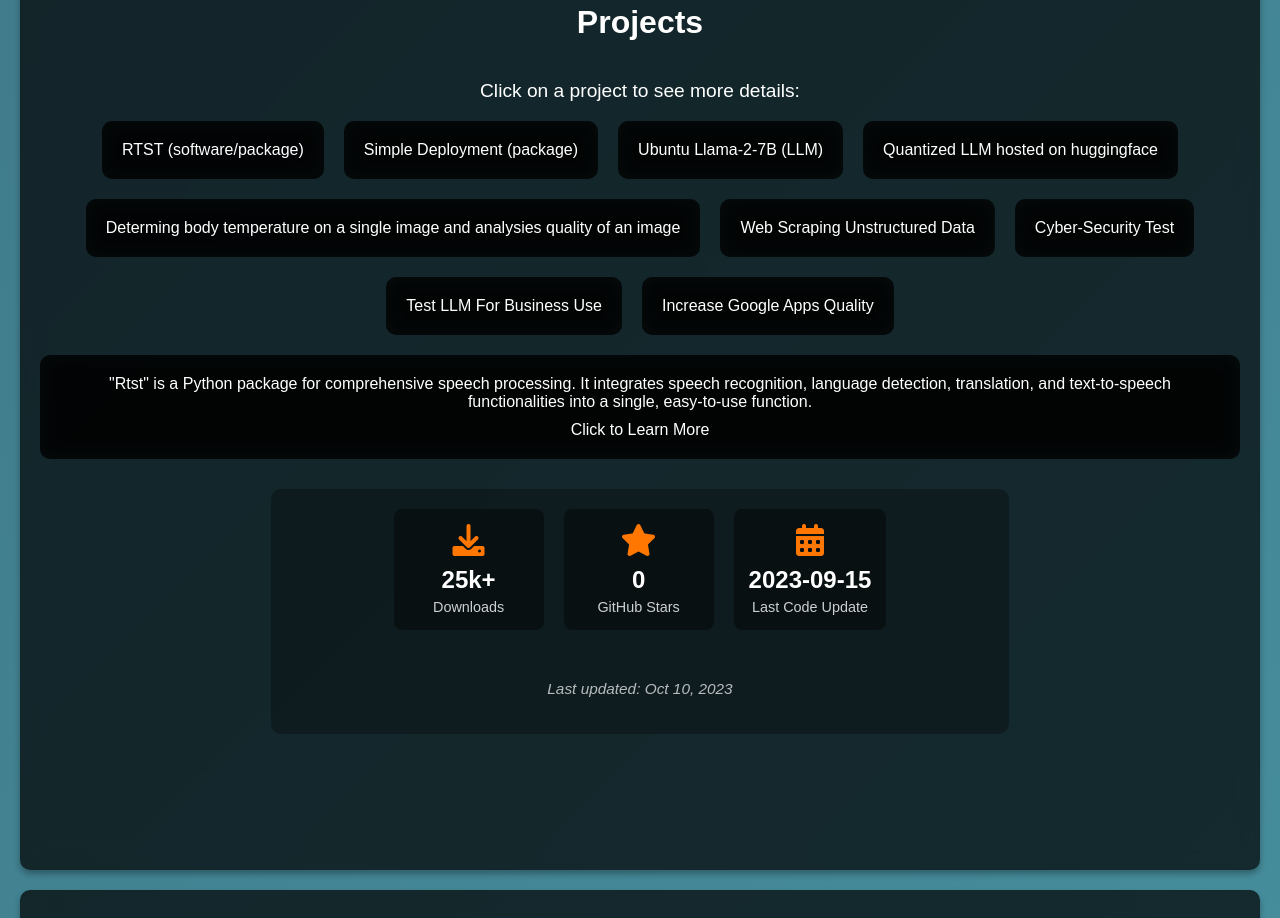
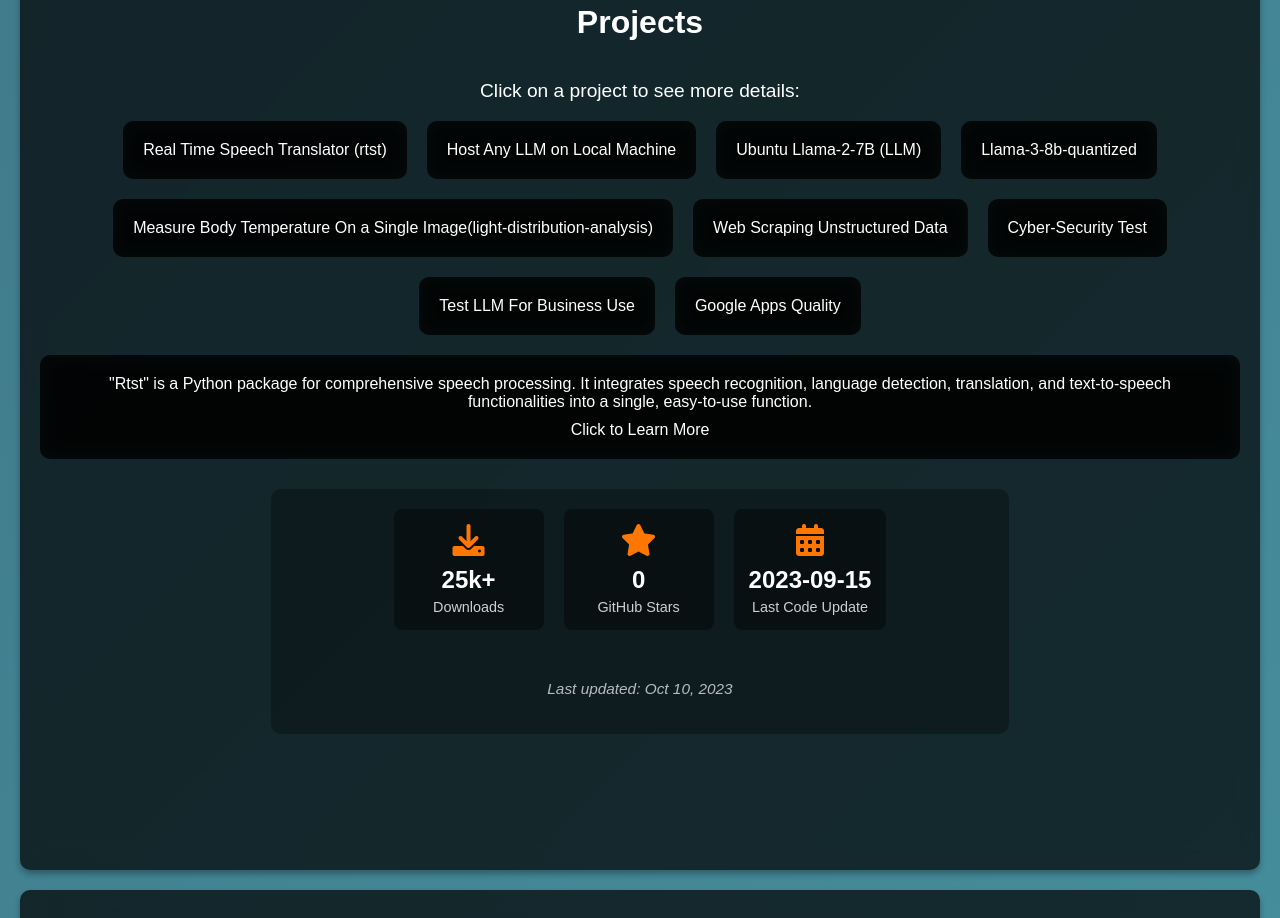
Before and after one commit to ViktorVeselov/ViktorVeselov.github.io, a plain HTML site: page index.html in a window 1280 px wide. Shown: the part 3060-3978 px from the top of the page. Drawn offline with nearby package versions, Linux system fonts and the light colour scheme.

Commit message:
Update index.html

```diff
--- a/index.html
+++ b/index.html
@@ -69,15 +69,15 @@
         <h2>Projects</h2>
         <p>Click on a project to see more details:</p>
         <div id="project-container">
-            <div class="project-frame" data-project="RTST">RTST (software/package)</div>
-            <div class="project-frame" data-project="Simple Deployment">Simple Deployment (package)</div>
+            <div class="project-frame" data-project="RTST">Real Time Speech Translator (rtst)</div>
+            <div class="project-frame" data-project="Simple Deployment">Host Any LLM on Local Machine</div>
             <div class="project-frame" data-project="Ubuntu Llama-2-7B">Ubuntu Llama-2-7B (LLM)</div>
-            <div class="project-frame" data-project="SweatyCrayfish/llama-3-8b-quantized">Quantized LLM hosted on huggingface</div>
-            <div class="project-frame" data-project="light-distribution-analysis">Determing body temperature on a single image and analysies quality of an image</div>
+            <div class="project-frame" data-project="SweatyCrayfish/llama-3-8b-quantized">Llama-3-8b-quantized</div>
+            <div class="project-frame" data-project="light-distribution-analysis">Measure Body Temperature On a Single Image(light-distribution-analysis)</div>
             <div class="project-frame" data-project="Web-Scraping-NLP">Web Scraping Unstructured Data</div>
             <div class="project-frame" data-project="Cyber-Security">Cyber-Security Test</div>
             <div class="project-frame" data-project="Real-world-model-test">Test LLM For Business Use</div>
-            <div class="project-frame" data-project="Google-Apps">Increase Google Apps Quality</div>
+            <div class="project-frame" data-project="Google-Apps">Google Apps Quality</div>
         </div>
         <div id="project-description-container">
             <div id="project-description"></div>
```
